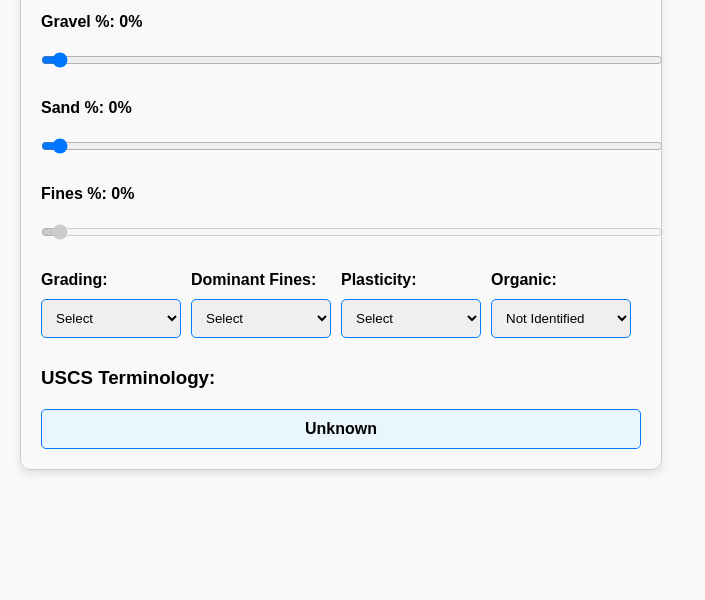
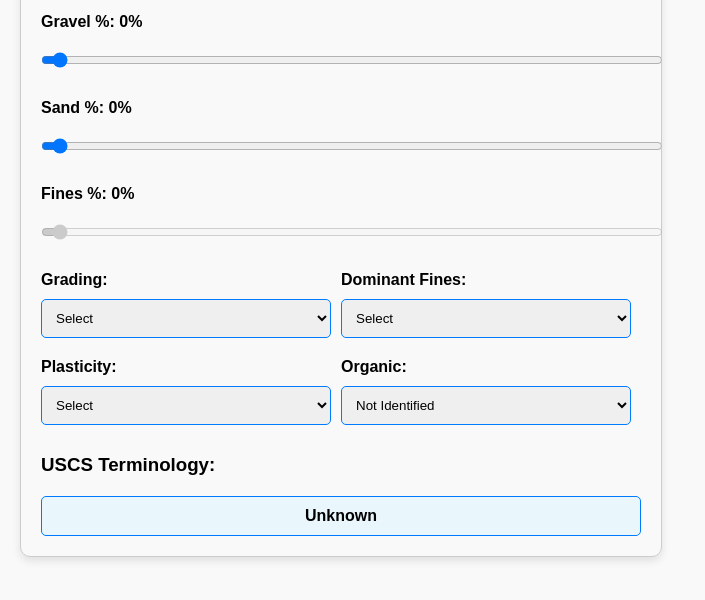
Before and after one commit to geesaraw/Unifiedsoilclassifier, a plain HTML site: page index.html in a window 1280 px wide. Shown: the part 148-748 px from the top of the page, without its empty margins (0-705 px from the left). Drawn offline with Linux system fonts and the light colour scheme.

Commit message:
Update index.html

```diff
--- a/index.html
+++ b/index.html
@@ -86,7 +86,8 @@
             <option value="clay">Clay</option>
         </select>
     </div>
-
+</div>
+<div style="display: flex; flex-wrap: wrap; justify-content: space-between;">
     <div style="flex: 1; margin-right: 10px;">
         <label for="plasticity">Plasticity:</label>
         <select id="plasticity" onchange="calculateUSCS()">
@@ -105,6 +106,7 @@
         </select>
     </div>
 </div>
+
 
 <h3>USCS Terminology: </h3>
 <div class="result" id="result"><span id="uscsName">Unknown</span></div>
```
